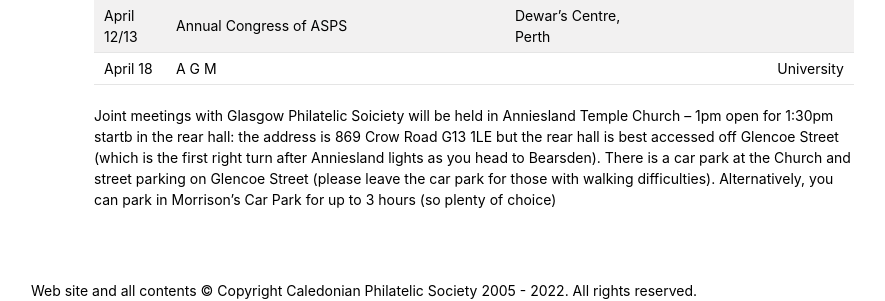
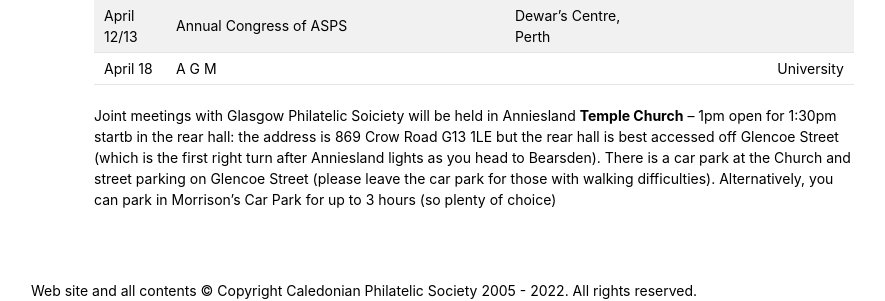
Before and after one commit to astalker/caledonian-stamps, a Jekyll site: the page built from meetings.md, in a window 1280 px wide. Shown: the part 1490-1791 px from the top of the page, without its empty margins (276-1161 px from the left). Built offline with Jekyll 4.4.1, drawn with Linux system fonts in a browser that asks for light colours; our own code applies the rules of GitHub Pages for plain Markdown files.

```diff
--- a/meetings.md
+++ b/meetings.md
@@ -35,4 +35,4 @@ March 28 |  A History of the USA | Alistair Burrow |               |University
 April 12/13 | Annual Congress of ASPS | Dewar's Centre, Perth
 April 18 | A G M | |              |University
 
-Joint meetings with Glasgow Philatelic Soiciety will  be held in Anniesland Temple Church – 1pm open for 1:30pm startb in the rear hall: the address is 869 Crow Road G13 1LE but the rear hall is best accessed off Glencoe Street (which is the first right turn after Anniesland lights as you head to Bearsden). There is a car park at the Church and street parking on Glencoe Street (please leave the car park for those with walking difficulties). Alternatively, you can park in Morrison’s Car Park for up to 3 hours (so plenty of choice)
+Joint meetings with Glasgow Philatelic Soiciety will  be held in Anniesland **Temple Church** – 1pm open for 1:30pm startb in the rear hall: the address is 869 Crow Road G13 1LE but the rear hall is best accessed off Glencoe Street (which is the first right turn after Anniesland lights as you head to Bearsden). There is a car park at the Church and street parking on Glencoe Street (please leave the car park for those with walking difficulties). Alternatively, you can park in Morrison’s Car Park for up to 3 hours (so plenty of choice)
```
